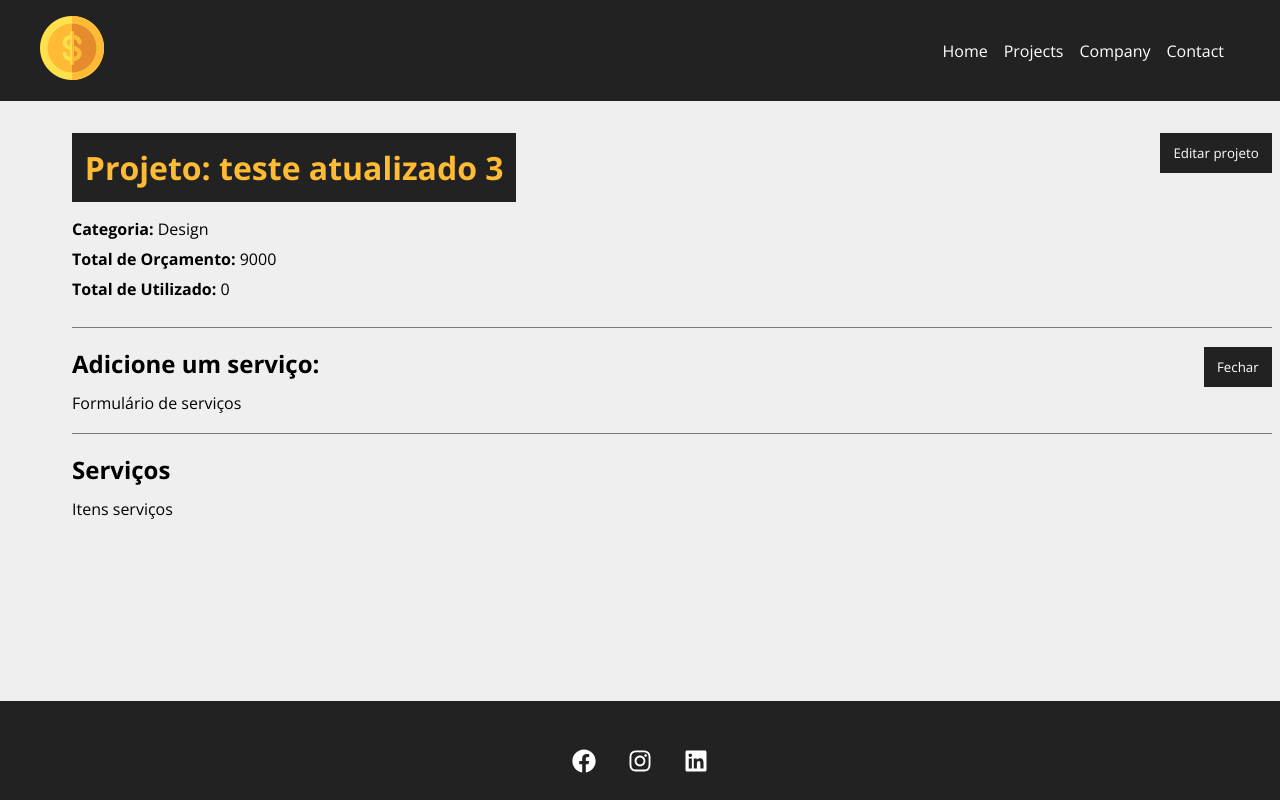
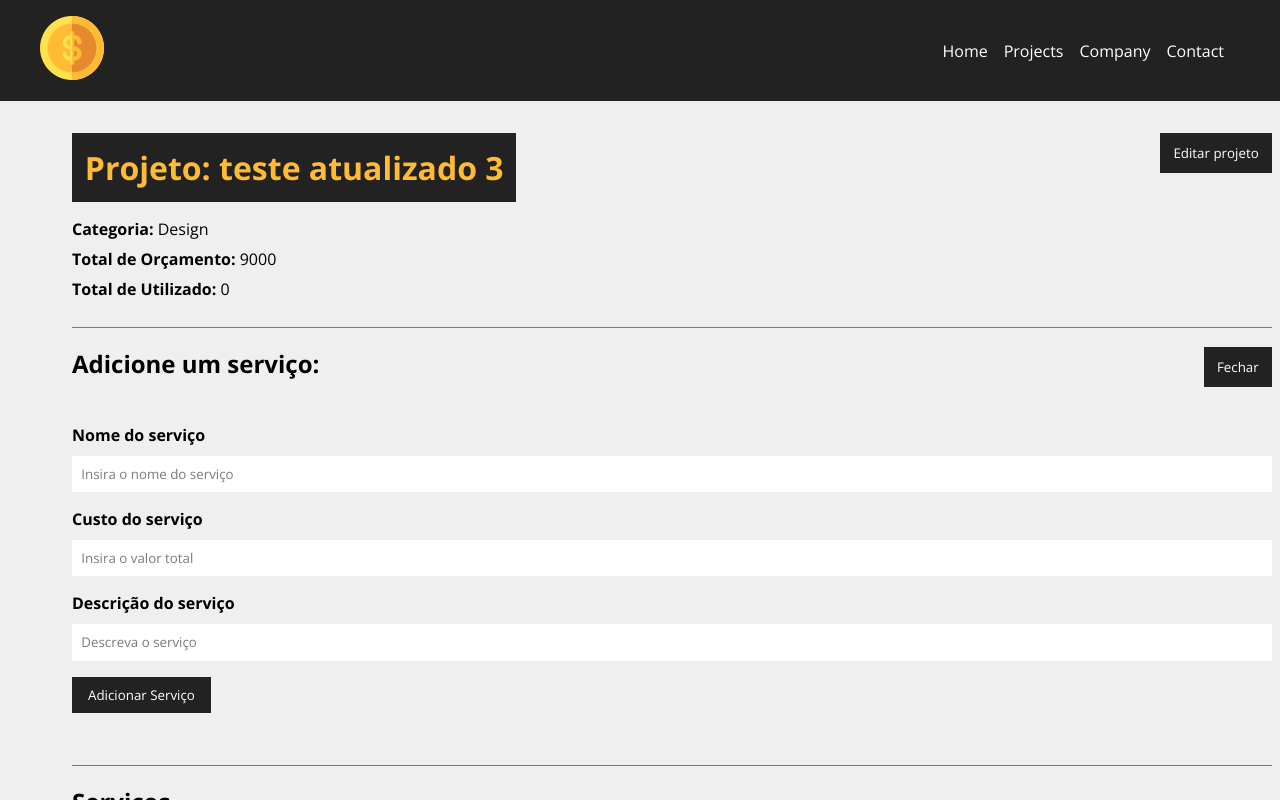
Before and after one commit to KevinDik/Gerenciador_de_Projetos, a React (Create React App) app in the folder gerencia_projeto/: page /project/1 in a window 1280 px wide. Both pictures are taken after a click on the button "Adicionar Serviço". Shown: the top 800 px of the page. Built offline with nearby package versions, Linux system fonts and the light colour scheme; data requests are answered from the project's data file.

Commit message:
Adicionando serviços
Iniciado a codificação para adição de novos serviços

```diff
--- a/gerencia_projeto/src/Components/Pages/Project.js
+++ b/gerencia_projeto/src/Components/Pages/Project.js
@@ -5,6 +5,9 @@
 import Container from '../Layouts/Container'
 import ProjectForm from '../Project/ProjectForm'
 import Messages from '../Layouts/Messages'
+import ServiceForm from '../Services/ServiceForm'
+
+import {parse, v4 as uuidv4} from 'uuid'
 
 function Project() {
 
@@ -31,6 +34,43 @@
         .catch((error) => console.log(error))
         }, 300)
     }, [id])
+
+    function createService(project) {
+
+        //ultimo serviço
+        const lastService = project.services[project.services.length - 1]
+
+        lastService.id = uuidv4()
+
+        const lastServiceCost = lastService.cost
+        const newCost = parseFloat(project.cost) + parseFloat(lastServiceCost)
+
+        //maximo valor validacao
+        if(newCost > parseFloat(project.budget)) {
+            setMessage('Orçamento ultrapassado, verifique o valor do serviço')
+            setType('error')
+            project.services.pop()
+            return false
+        }
+
+        //adicionar cost ao projeto total
+        project.cost = newCost
+
+        //update
+        fetch(`https://localhost:5000/projects/${project.id}`, {
+            method: 'PATCH',
+            headers: {
+                'Content-Type': 'application/json'
+            },
+            body: JSON.stringify(project)
+        })
+        .then((resp) => resp.json())
+        .then((data) => {
+            //exibir os serviços
+            console.log(data)
+        })
+        .catch((error) => console.log(error))
+    }
 
     function toogleProjectForm() {
         setShowProjectForm(!showProjectForm)
@@ -101,10 +141,13 @@
                             onClick={toogleServiceForm}>{!showServiceForm ? 'Adicionar Serviço' : 'Fechar'}
                         </button>
                         <div className={styles.project_info}>
-                            {showServiceForm &&
-                                <div>
-                                    Formulário de serviços
-                                </div>}
+                            {showServiceForm && (
+                                <ServiceForm
+                                handleSubmit={createService}
+                                btnText="Adicionar Serviço"
+                                projectData={project}
+                                />
+                            )}
                         </div>
                     </div>
                     <h2>Serviços</h2>
--- /dev/null
+++ b/gerencia_projeto/src/Components/Services/ServiceForm.js
@@ -0,0 +1,51 @@
+import styles from '../Project/ProjectForm.module.css'
+import {useState} from 'react'
+import Input from '../Form/Input'
+import SubmitButton from '../Form/SubmitButton'
+
+function ServiceForm({handleSubmit, btnText, projectData}) {
+
+    const [service, setService] = useState({})
+
+    function submit(e){
+        e.preventDefault()
+        projectData.services.push(service)
+        handleSubmit(projectData)
+    }
+
+    function handleChange(e){
+        setService({ ...service, [e.target.name]: e.target.value})
+    }
+
+    return (
+        <form submit={submit} className={styles.form}>
+            <Input
+            type="text"
+            text="Nome do serviço"
+            name="Nome"
+            placeholder="Insira o nome do serviço"
+            handleOnChange={handleChange}
+            />
+
+            <Input
+            type="number"
+            text="Custo do serviço"
+            name="Cost"
+            placeholder="Insira o valor total"
+            handleOnChange={handleChange}
+            />
+
+            <Input
+            type="text"
+            text="Descrição do serviço"
+            name="Description"
+            placeholder="Descreva o serviço"
+            handleOnChange={handleChange}
+            />
+
+            <SubmitButton text={btnText} />
+        </form>
+    )
+}
+
+export default ServiceForm
```
